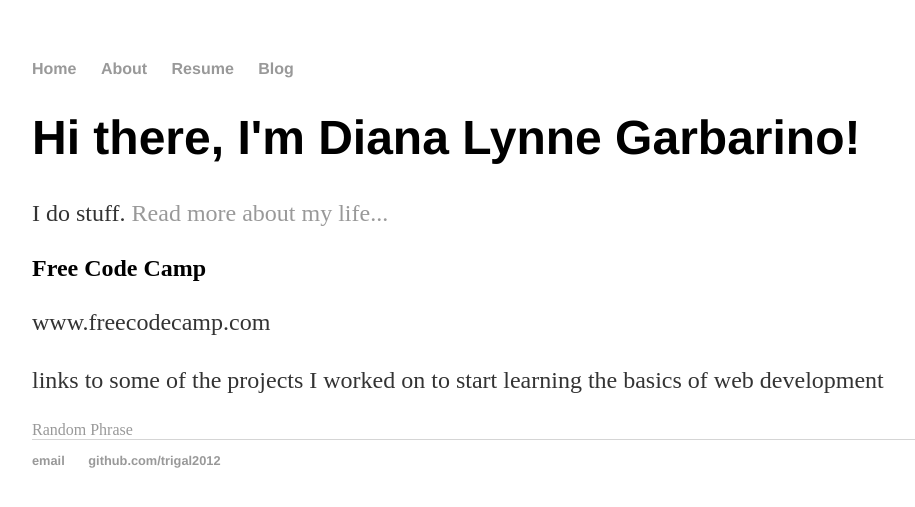
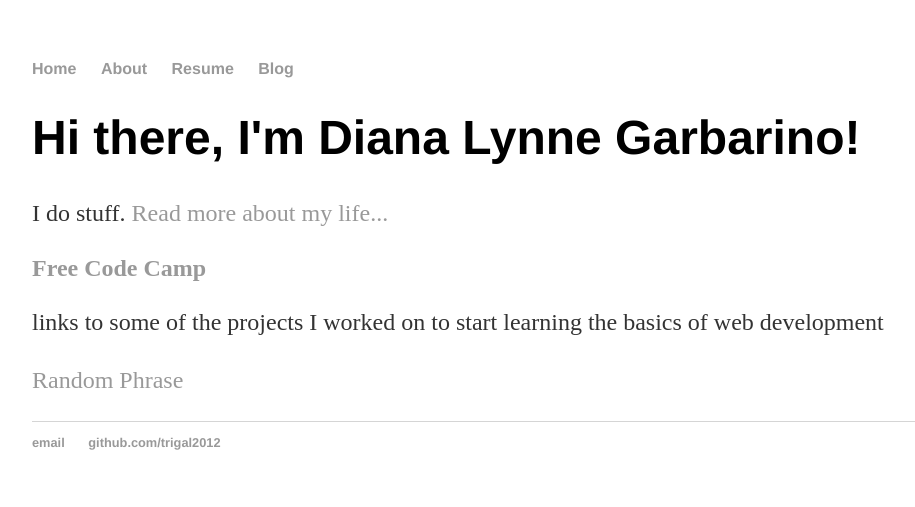
Before and after one commit to maziesmith/trigal2012.github.io, a Jekyll site: the page built from index.html, in a window 1280 px wide. Shown: the top 507 px of the page, without its empty margins (160-1075 px from the left). Built offline with Jekyll 4.4.1, drawn with Linux system fonts in a browser that asks for light colours.

Commit message:
Update index.html

```diff
--- a/index.html
+++ b/index.html
@@ -4,11 +4,10 @@ title: Diana Lynne Garbarino
 ---
 <div class="blurb">
 	<h1>Hi there, I'm Diana Lynne Garbarino!</h1>
-	<p>I do stuff. <a href="/about">Read more about my life...</a></p>
+		<p>I do stuff. <a href="/about">Read more about my life...</a></p>
 
-	<h2>Free Code Camp</h2>
-	<p>www.freecodecamp.com</p>
-	<p>links to some of the projects I worked on to start learning the basics of web development</p>
-	<a href="random.html">Random Phrase</a>
+	<h2><a href="www.freecodecamp.com">Free Code Camp</h2>
+		<p>links to some of the projects I worked on to start learning the basics of web development</p>
+		<p><a href="random.html">Random Phrase</a></p>
 
 </div><!-- /.blurb -->
```
